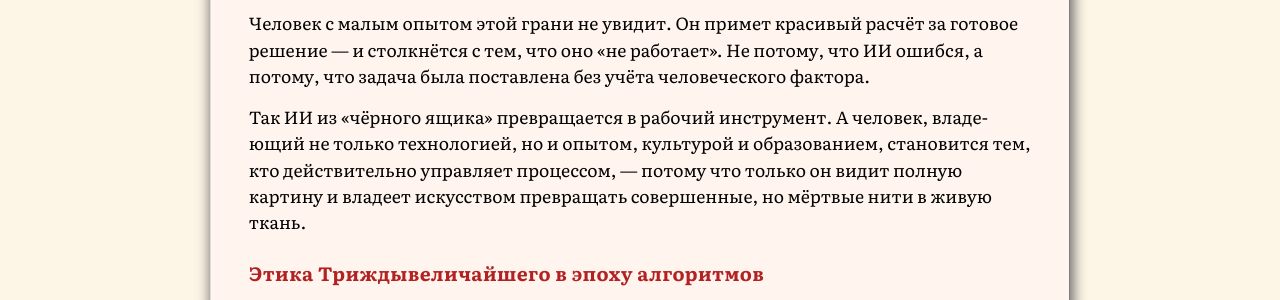
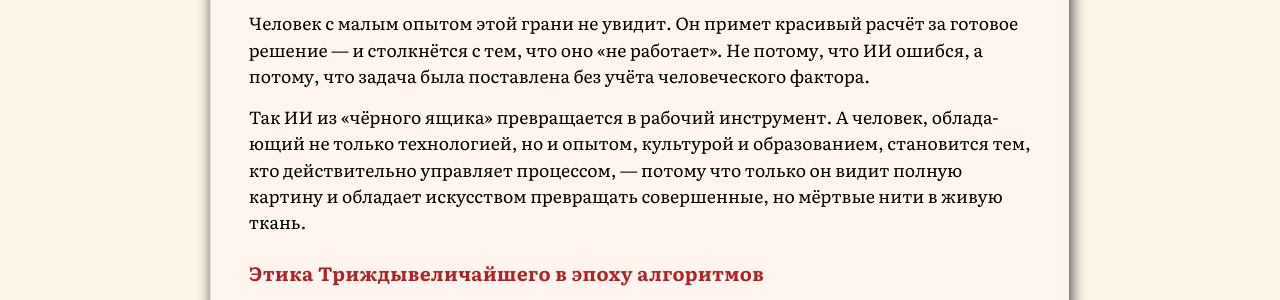
Before and after one commit to SergSi/land-use-art, a Jekyll site: the page built from _posts/2026-02-23-alhimia.md, in a window 1280 px wide and 900 px high, scrolled down 17268 px. Shown: the part 157-457 px from the top of the window. Built offline with Jekyll 4.4.1, drawn with Linux system fonts in a browser that asks for light colours; some web fonts are replaced.

Commit message:
Update 2026-02-23-alhimia.md

```diff
--- a/_posts/2026-02-23-alhimia.md
+++ b/_posts/2026-02-23-alhimia.md
@@ -467,7 +467,7 @@ class Center self
 
 Человек с малым опытом этой грани не увидит. Он примет красивый расчёт за готовое решение — и столкнётся с тем, что оно «не работает». Не потому, что ИИ ошибся, а потому, что задача была поставлена без учёта человеческого фактора.
 
-Так ИИ из «чёрного ящика» превращается в рабочий инструмент. А человек, владеющий не только технологией, но и опытом, культурой и образованием, становится тем, кто действительно управляет процессом, — потому что только он видит полную картину и владеет искусством превращать совершенные, но мёртвые нити в живую ткань.
+Так ИИ из «чёрного ящика» превращается в рабочий инструмент. А человек, обладающий не только технологией, но и опытом, культурой и образованием, становится тем, кто действительно управляет процессом, — потому что только он видит полную картину и обладает искусством превращать совершенные, но мёртвые нити в живую ткань.
 
 ### Этика Триждывеличайшего в эпоху алгоритмов
 
```
